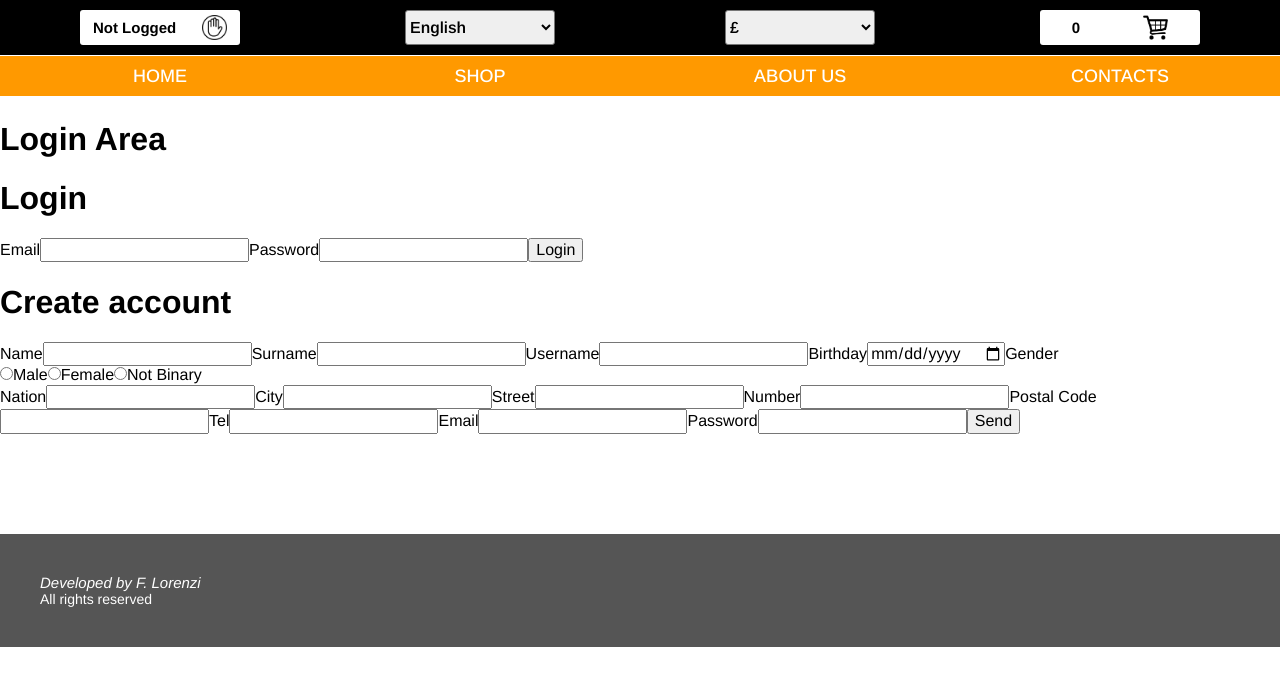
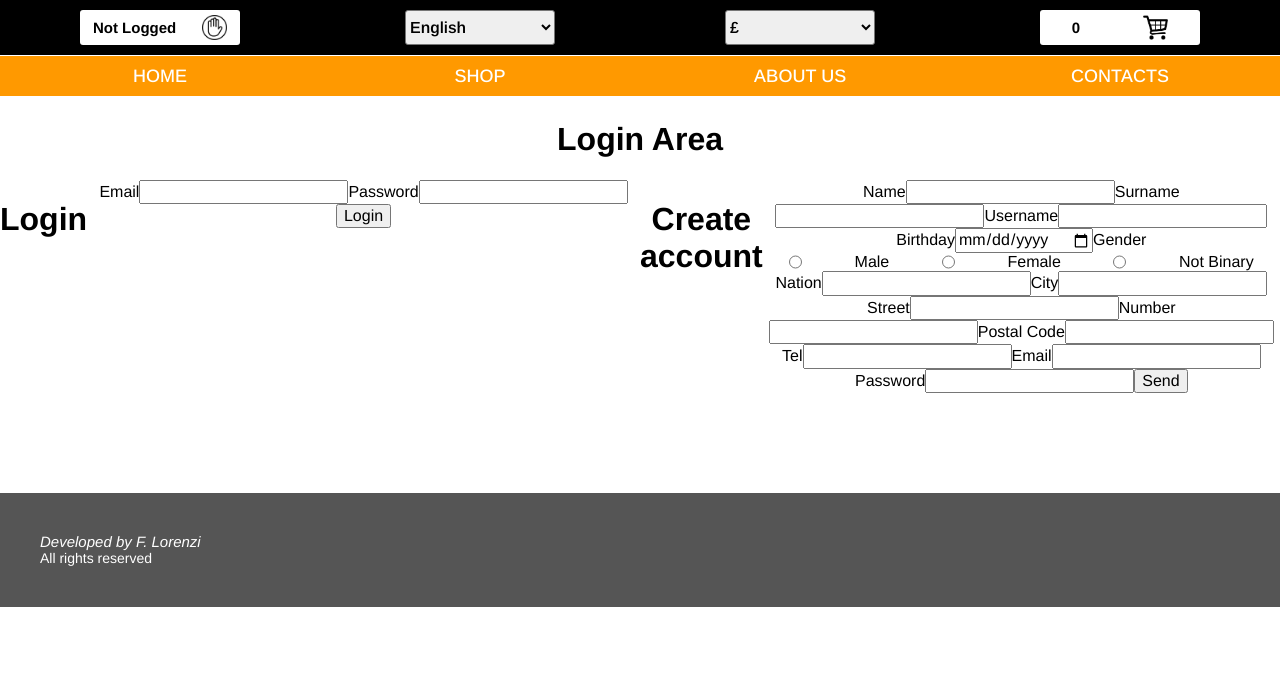
Before and after one commit to fabiolorenzi/tha-shirt, a React (Create React App) app in the folder client/: page /login in a window 1280 px wide. Shown: the top 686 px of the page. Built offline with nearby package versions, Linux system fonts and the light colour scheme; a web font is replaced by a local one.

Commit message:
styled LoginArea component

```diff
--- a/client/src/components/LoginArea/Login.jsx
+++ b/client/src/components/LoginArea/Login.jsx
@@ -22,11 +22,11 @@ function Login() {
             .then(res => setUsers(res.data))
             .then(users.forEach(user => {
                 if (user.email === loginData.email && user.password === loginData.password) {
-                    alert("Login successful!!!");
                     localStorage.setItem("logged", true);
                     localStorage.setItem("username", user.username);
                     localStorage.setItem("pass", user.pass);
                     localStorage.setItem("id", user._id);
+                    alert("Login successful!!!");
                     history.push("/");
                     window.location.reload();
                 } else {
--- a/client/src/components/LoginArea/LoginArea.jsx
+++ b/client/src/components/LoginArea/LoginArea.jsx
@@ -8,8 +8,14 @@ function LoginArea() {
     return(
         <div className="loginAreaContainer">
             <h1>Login Area</h1>
-            <Login />
-            <CreateAccount />
+            <div>
+                <div className="login">
+                    <Login />
+                </div>
+                <div className="createAccount">
+                    <CreateAccount />
+                </div>
+            </div>
         </div>
     );
 };
--- a/client/src/components/LoginArea/stylesheets/LoginArea.css
+++ b/client/src/components/LoginArea/stylesheets/LoginArea.css
@@ -5,5 +5,22 @@
   background-color: #ffffff;
   z-index: 1;
   padding-bottom: 100px;
+  text-align: center;
+}
+
+.loginAreaContainer div {
+  display: -webkit-box;
+  display: -ms-flexbox;
+  display: flex;
+  -ms-flex-wrap: nowrap;
+      flex-wrap: nowrap;
+  -ms-flex-pack: distribute;
+      justify-content: space-around;
+}
+
+.loginAreaContainer div .login,
+.loginAreaContainer div .createAccount {
+  display: block;
+  width: 50%;
 }
 /*# sourceMappingURL=LoginArea.css.map */
--- a/client/src/components/LoginArea/stylesheets/LoginArea.scss
+++ b/client/src/components/LoginArea/stylesheets/LoginArea.scss
@@ -8,4 +8,15 @@
     background-color: $color2;
     z-index: 1;
     padding-bottom: 100px;
+    text-align: center;
+    div {
+        display: flex;
+        flex-wrap: nowrap;
+        justify-content: space-around;
+        .login,
+        .createAccount {
+            display: block;
+            width: 50%;
+        }
+    }
 }
```
Also changed, not shown: 1 other file (tests, documents, lock files or other folders).
